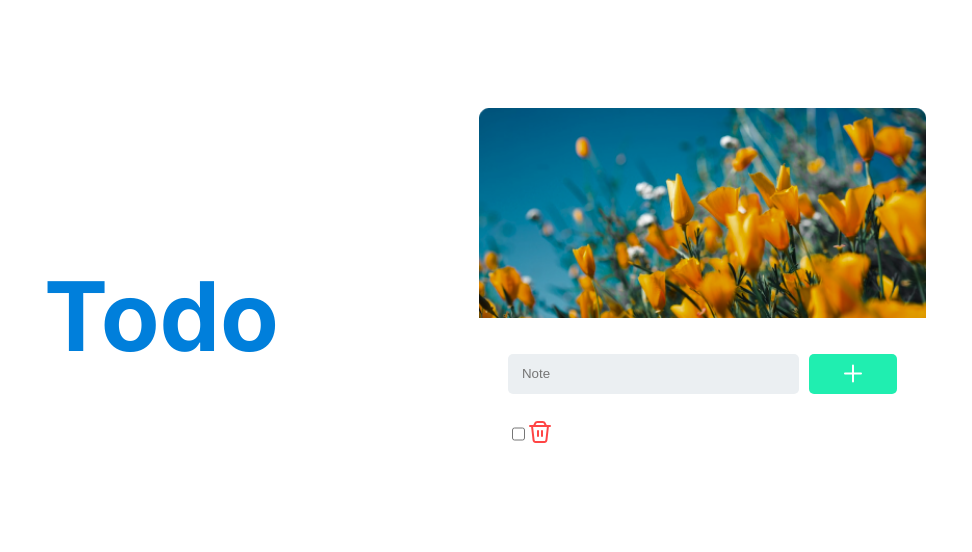
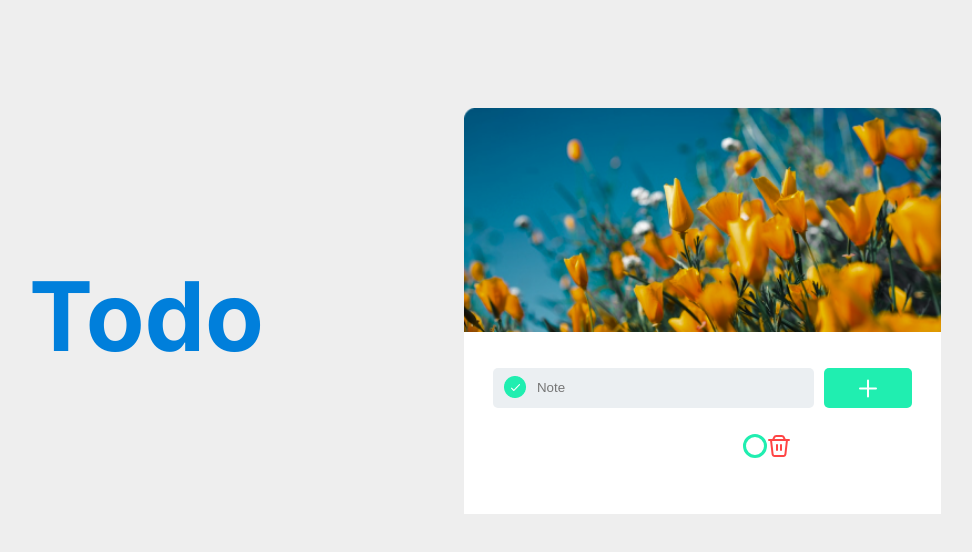
Before and after one commit to sabagigauri/RE-EDU8, a plain HTML site: page Java2/index.html in a window 1280 px wide. Both pictures are taken after a click on the button 1007 px from the left and 373 px from the top of the page. Shown: the whole page, without its empty margins (155-1127 px from the left). Drawn offline with Linux system fonts and the light colour scheme.

Commit message:
added some things

```diff
--- a/Java2/script.js
+++ b/Java2/script.js
@@ -9,7 +9,7 @@ const generateListItem = val => {
     li.classList.add(`li-${counter++}`);
     li.innerHTML = `${val}`;
     ul.appendChild(li);
-    div.innerHTML = `<input class="input-1" type="checkbox"/> <button class="btn-1" onclick="Delete(this)"></button>`;
+    div.innerHTML = `<button class="input-1"/></button> <button class="btn-1" onclick="Delete(this)"></button>`;
     li.appendChild(div);
 }
 
@@ -19,6 +19,7 @@ add.addEventListener('click', () => {
 
 })
 
+
 function Delete(btn) {
     const listItem = btn.closest('li');
     if (listItem) {
--- a/Java2/style.css
+++ b/Java2/style.css
@@ -3,6 +3,7 @@
 body {
     display: flex;
     justify-content: center;
+    background: #EEE;
 }
 
 section {
@@ -29,6 +30,7 @@ display: flex;
 border-radius: 10px 10px 0px 0px;
 justify-content: center;
 flex-direction: column;
+background-color: white;
 }
 
 .section {
@@ -41,11 +43,15 @@ flex-direction: column;
 
 #textbox {
     display: flex;
-padding: 12px 100px 13px 14px;
+padding: 12px 100px 13px 44px;
 align-items: center;
 border-radius: 5px;
 background: #EBEFF2;
 border: 0;
+background-image: url(akar-icons_circle.png);
+background-repeat: no-repeat;
+background-position-y: 7px;
+  background-position-x: 10px;
 }
 
 .add {
@@ -99,5 +105,14 @@ li div {
 }
 
 .input-1 {
+
+  width: 24px;
+  height: 24px;
+  margin-left: 250px;
+  background-color: #FFF;
+  appearance: none;
+  border: solid #20EEB0;
+  content: '\2713';
+  cursor: pointer;
   border-radius: 100%;
 }
```
